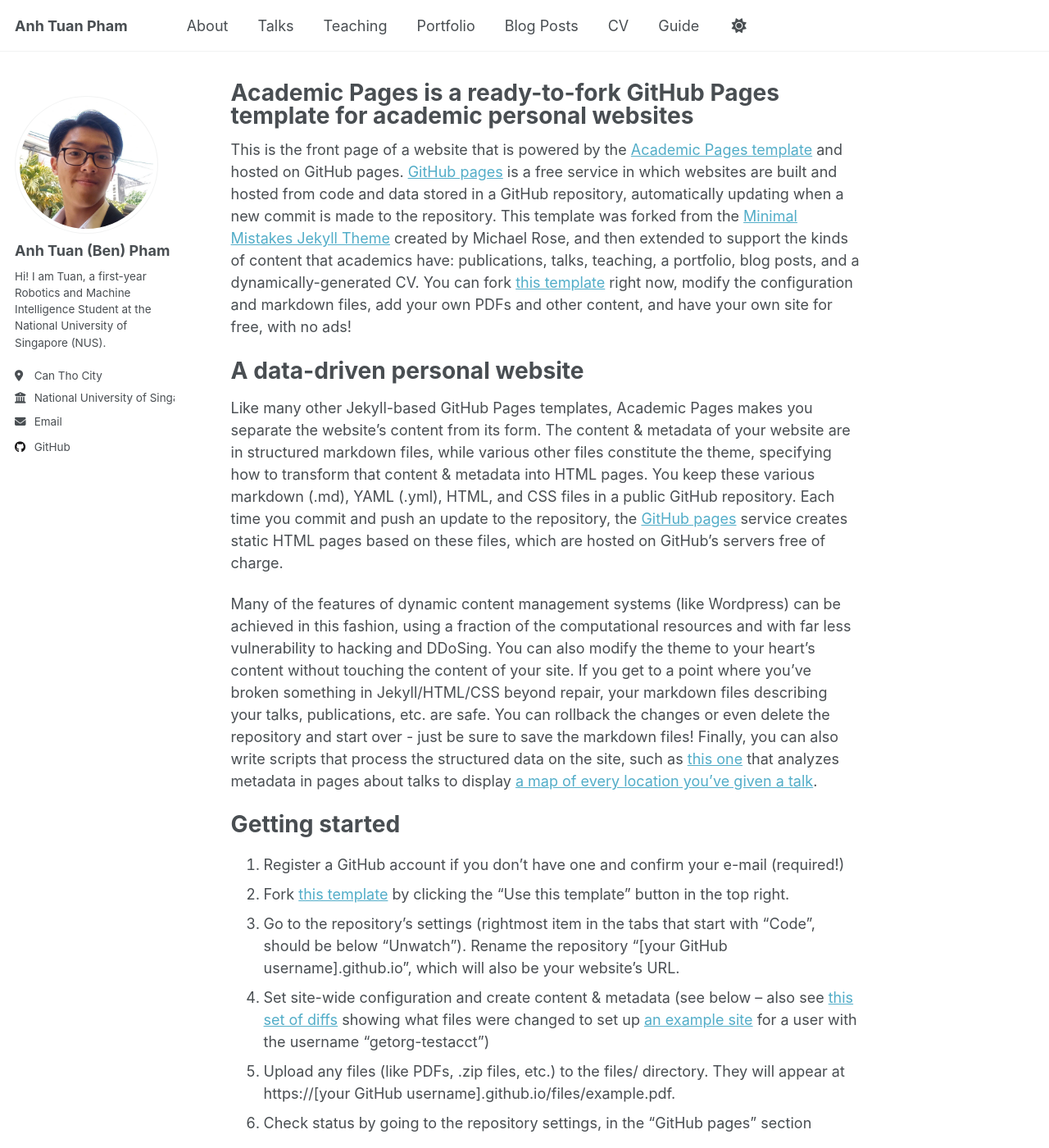
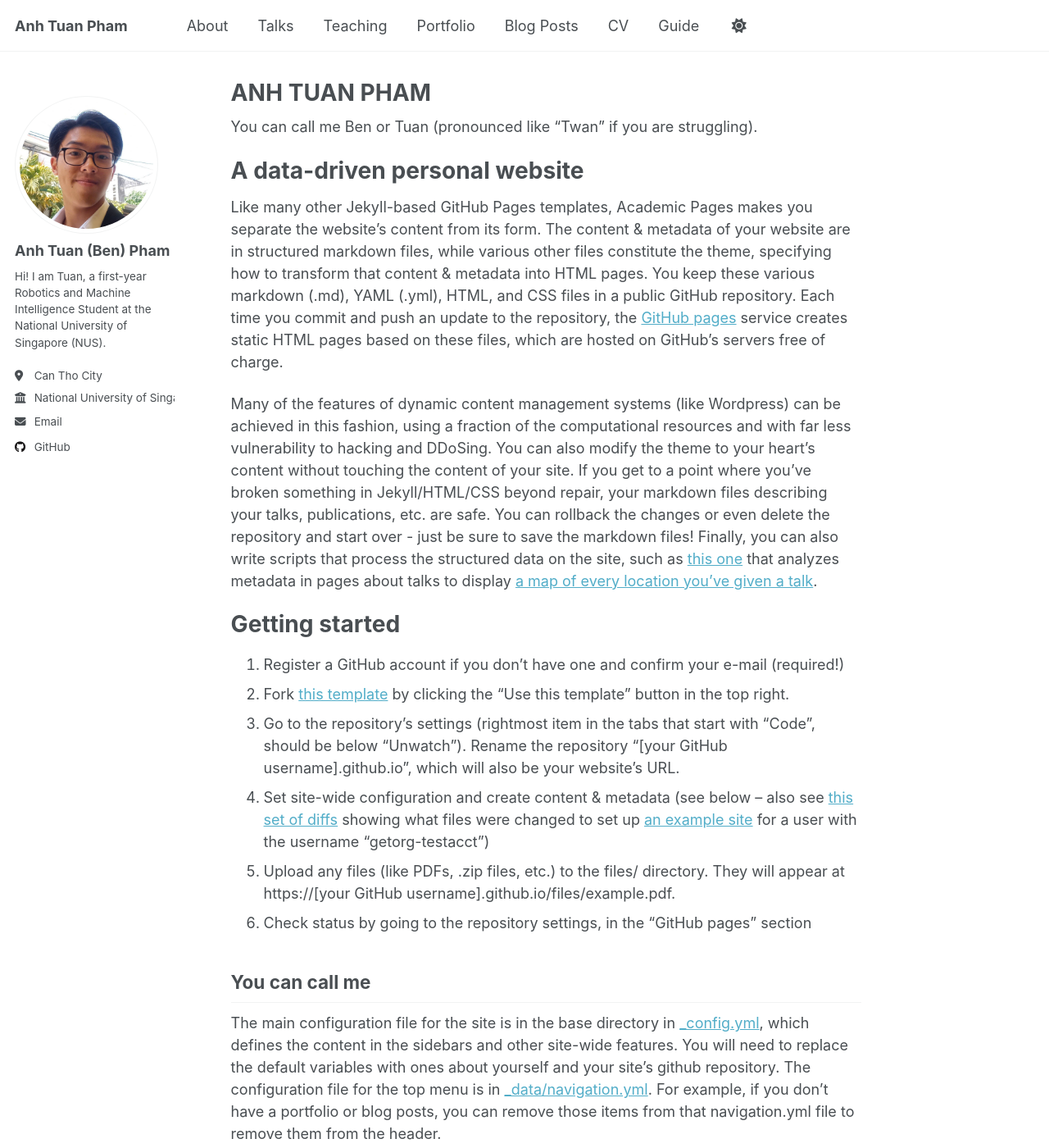
Before and after one commit to patuan07/patuan07.github.io, a Jekyll site: the page built from _pages/about.md, in a window 1280 px wide and 1400 px high. Shown: the whole window at 82% size. Built offline with Jekyll 4.4.1, drawn with Linux system fonts in a browser that asks for light colours; some of the changed text lies outside the part shown.

Commit message:
Update about.md

```diff
--- a/_pages/about.md
+++ b/_pages/about.md
@@ -1,13 +1,13 @@
 ---
 permalink: /
-title: "Academic Pages is a ready-to-fork GitHub Pages template for academic personal websites"
+title: "ANH TUAN PHAM"
 author_profile: true
 redirect_from:
   - /about/
   - /about.html
 ---
 
-This is the front page of a website that is powered by the [Academic Pages template](https://github.com/academicpages/academicpages.github.io) and hosted on GitHub pages. [GitHub pages](https://pages.github.com) is a free service in which websites are built and hosted from code and data stored in a GitHub repository, automatically updating when a new commit is made to the repository. This template was forked from the [Minimal Mistakes Jekyll Theme](https://mmistakes.github.io/minimal-mistakes/) created by Michael Rose, and then extended to support the kinds of content that academics have: publications, talks, teaching, a portfolio, blog posts, and a dynamically-generated CV. You can fork [this template](https://github.com/academicpages/academicpages.github.io) right now, modify the configuration and markdown files, add your own PDFs and other content, and have your own site for free, with no ads!
+You can call me Ben or Tuan (pronounced like "Twan" if you are struggling).
 
 A data-driven personal website
 ======
@@ -24,7 +24,7 @@ Getting started
 1. Upload any files (like PDFs, .zip files, etc.) to the files/ directory. They will appear at https://[your GitHub username].github.io/files/example.pdf.
 1. Check status by going to the repository settings, in the "GitHub pages" section
 
-Site-wide configuration
+You can call me
 ------
 The main configuration file for the site is in the base directory in [_config.yml](https://github.com/academicpages/academicpages.github.io/blob/master/_config.yml), which defines the content in the sidebars and other site-wide features. You will need to replace the default variables with ones about yourself and your site's github repository. The configuration file for the top menu is in [_data/navigation.yml](https://github.com/academicpages/academicpages.github.io/blob/master/_data/navigation.yml). For example, if you don't have a portfolio or blog posts, you can remove those items from that navigation.yml file to remove them from the header.
 
```
